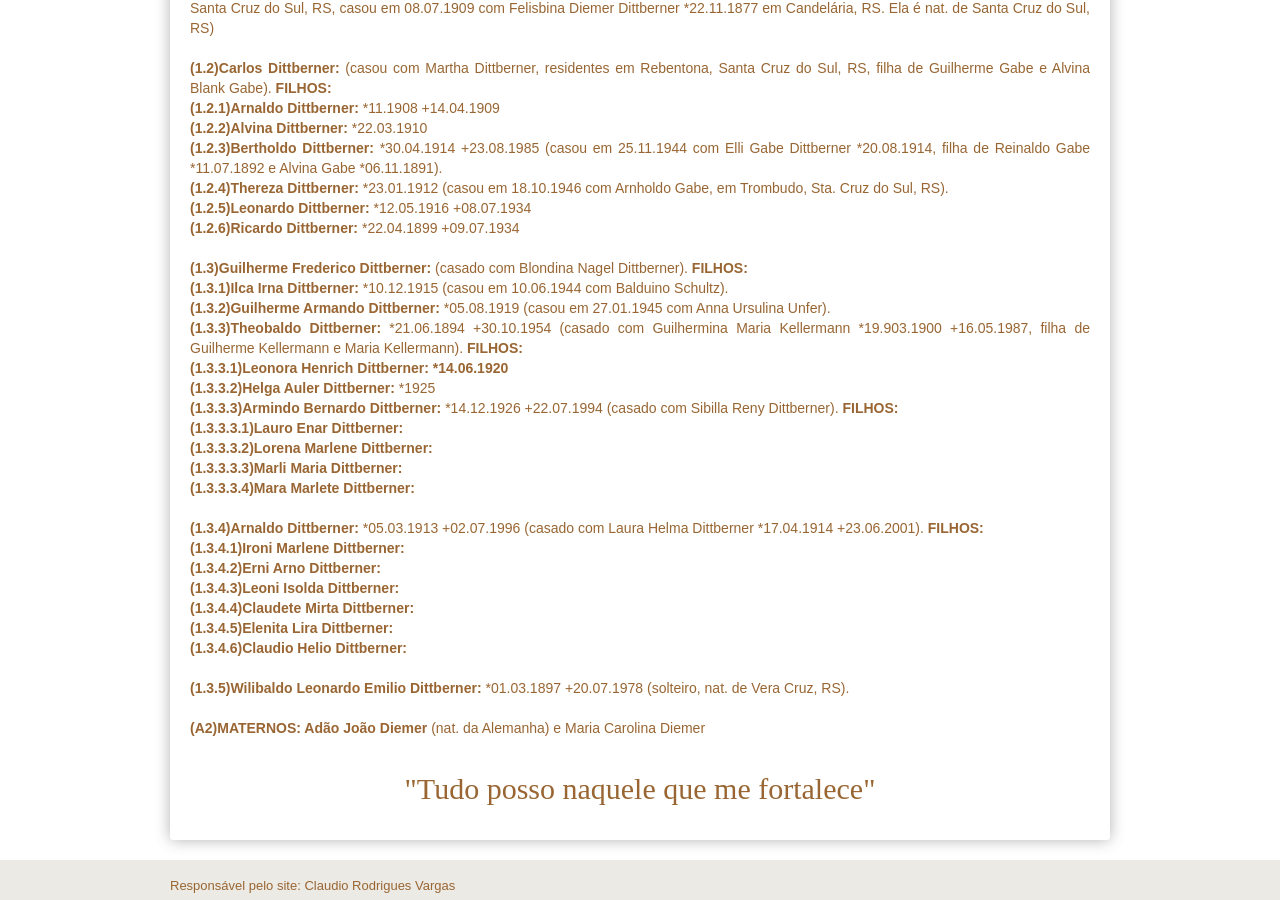
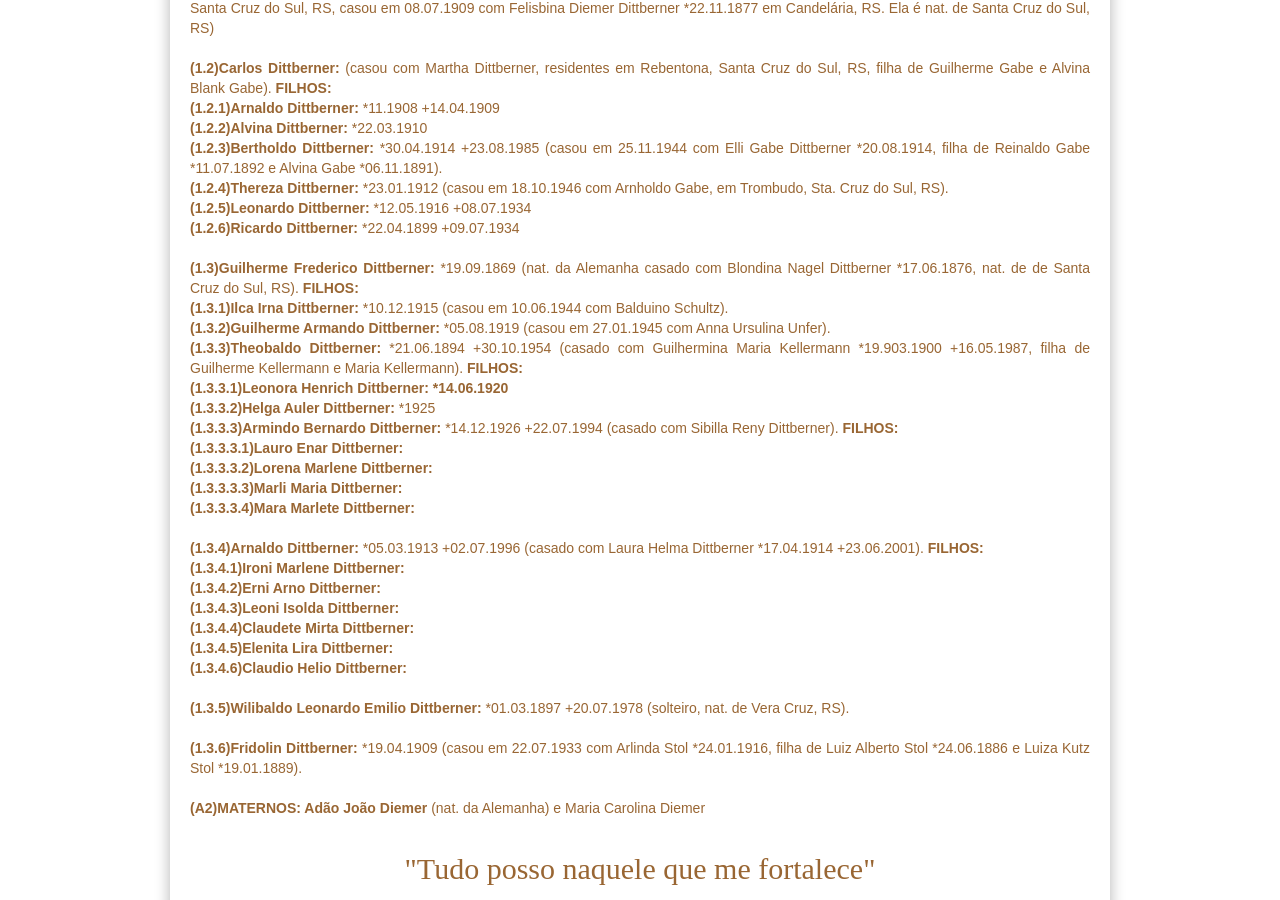
Before and after one commit to claudiovargas1955/claudiovargas1955.github.io, a Jekyll site: the page built from _pages/familia-dittberner.html, in a window 1280 px wide and 900 px high, scrolled down 875 px. Built offline with Jekyll 4.4.1, drawn with Linux system fonts in a browser that asks for light colours; some web fonts are replaced.

Commit message:
Update familia-dittberner.html

```diff
--- a/_pages/familia-dittberner.html
+++ b/_pages/familia-dittberner.html
@@ -132,7 +132,8 @@ Alvina Blank Gabe). <b>FILHOS: </b><br>
       <b>(1.2.5)Leonardo Dittberner: </b>*12.05.1916 +08.07.1934 <br>
       <b>(1.2.6)Ricardo Dittberner: </b>*22.04.1899 +09.07.1934 <br><br>
 
-<b>(1.3)Guilherme Frederico Dittberner: </b> (casado com Blondina Nagel Dittberner). <b>FILHOS: </b><br>
+<b>(1.3)Guilherme Frederico Dittberner: </b>*19.09.1869 (nat. da Alemanha casado com Blondina Nagel Dittberner *17.06.1876, nat. de
+de Santa Cruz do Sul, RS). <b>FILHOS: </b><br>
       <b>(1.3.1)Ilca Irna Dittberner: </b>*10.12.1915 (casou em 10.06.1944 com Balduino Schultz).<br>
       <b>(1.3.2)Guilherme Armando Dittberner: </b>*05.08.1919 (casou em 27.01.1945 com Anna Ursulina Unfer).<br>
       <b>(1.3.3)Theobaldo Dittberner: </b>*21.06.1894 +30.10.1954 (casado com Guilhermina Maria Kellermann *19.903.1900 +16.05.1987,
@@ -157,6 +158,9 @@ Alvina Blank Gabe). <b>FILHOS: </b><br>
 
       <b>(1.3.5)Wilibaldo Leonardo Emilio Dittberner: </b>*01.03.1897 +20.07.1978 (solteiro, nat. de Vera Cruz, RS). <br><br>
 
+      <b>(1.3.6)Fridolin Dittberner: </b>*19.04.1909 (casou em 22.07.1933 com Arlinda Stol *24.01.1916, filha de Luiz Alberto Stol
+      *24.06.1886 e Luiza Kutz Stol *19.01.1889).<br><br>
+
 
  <b>(A2)MATERNOS: Adão João Diemer  </b>(nat. da Alemanha) e Maria Carolina Diemer<br><br>
 
```
